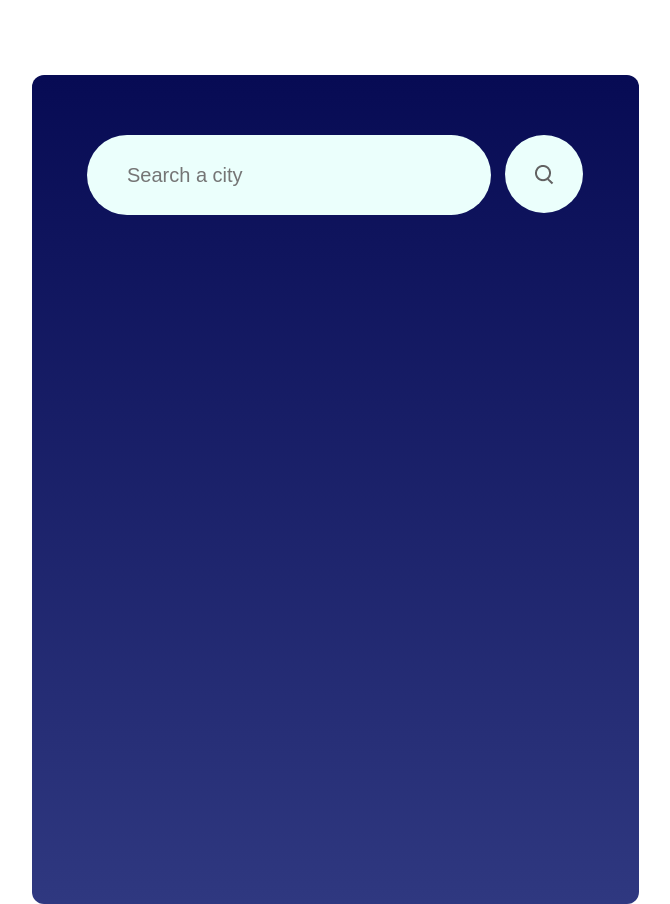
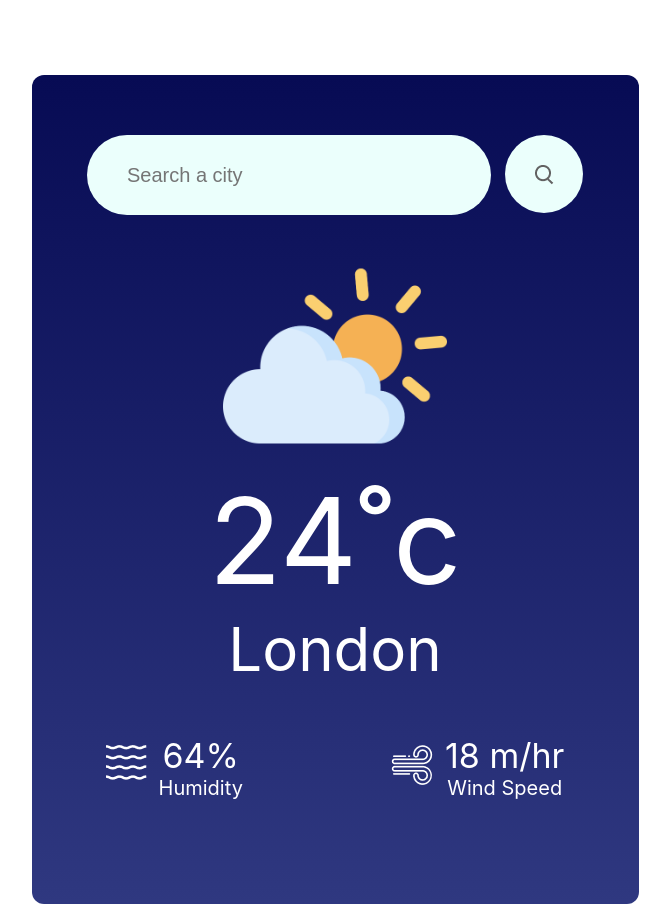
Before and after one commit to CoreyPhillipsOfficial/react-weather-app, a React (Create React App) app: page / in a window 1280 px wide. Shown: the whole page, without its empty margins (305-975 px from the left). Built offline with nearby package versions, Linux system fonts and the light colour scheme.

Commit message:
working with weather api

```diff
--- a/src/Components/WeatherApp/WeatherApp.css
+++ b/src/Components/WeatherApp/WeatherApp.css
@@ -38,3 +38,53 @@
     border-radius: 40px;
     cursor: pointer;
 }
+
+.weather-image {
+    margin-top: 29px;
+    display: flex;
+    justify-content: center;
+}
+
+.weather-temp {
+    display: flex;
+    justify-content: center;
+    color: white;
+    font-size: 120px;
+    font-weight: 400;
+}
+
+.weather-location {
+    display: flex;
+    justify-content: center;
+    color: white;
+    font-size: 60px;
+    font-weight: 400;
+}
+
+.data-container {
+    margin-top: 50px;
+    color: white;
+    display: flex;
+    justify-content: center;
+}
+
+.element {
+    margin: auto;
+    display: flex;
+    align-items: flex-start;
+    gap: 12px;
+}
+
+.data {
+    font-size: 34px;
+    font-weight: 400;
+}
+
+.text {
+    font-size: 20px;
+    font-weight: 400;
+}
+
+.icon {
+    margin-top: 10px;
+}
--- a/src/Components/WeatherApp/WeatherApp.jsx
+++ b/src/Components/WeatherApp/WeatherApp.jsx
@@ -11,12 +11,56 @@ import wind_icon from '../Assets/wind.png';
 import humidity_icon from '../Assets/humidity.png';
 
 export const WeatherApp = () => {
+
+    let api_key = 'a9b44091ebf86e0565ff1705218036ba'
+
+    const search = async () => {
+        const element = document.getElementsByClassName('cityInput')
+        if (element[0].value === '') {
+            return 0;
+        }
+        let url = `https://api.openweathermap.org/data/2.5/weather?q=${element[0].value}&units=imperial&appid=${api_key}`;
+
+        let response = await fetch(url);
+        let data = await response.json();
+        const humidity = document.getElementsByClassName('humidity-percent');
+        const wind = document.getElementsByClassName('wind-rate');
+        const temperature = document.getElementsByClassName('weather-temp');
+        const location = document.getElementsByClassName('weather-location');
+
+        humidity[0].innerHTML = data.main.humidity;
+        wind[0].innerHTML = data.wind.speed;
+        temperature[0].innerHTML = data.main.temp;
+        location[0].innerHTML = data.name;
+    }
+
     return (
         <div className='container'>
             <div className="top-bar">
                 <input type="text" className="cityInput" placeholder='Search a city' />
-                <div className="search-icon">
+                <div className="search-icon" onClick={() => { search() }}>
                     <img src={search_icon} alt="" />
+                </div>
+            </div>
+            <div className="weather-image">
+                <img src={cloud_icon} alt="" />
+            </div>
+            <div className="weather-temp">24˚c</div>
+            <div className="weather-location">London</div>
+            <div className="data-container">
+                <div className="element">
+                    <img src={humidity_icon} alt="" className='icon' />
+                    <div className="data">
+                        <div className="humidity-percent">64%</div>
+                        <div className="text">Humidity</div>
+                    </div>
+                </div>
+                <div className="element">
+                    <img src={wind_icon} alt="" className='icon' />
+                    <div className="data">
+                        <div className="wind-rate">18 m/hr</div>
+                        <div className="text">Wind Speed</div>
+                    </div>
                 </div>
             </div>
         </div>
```
